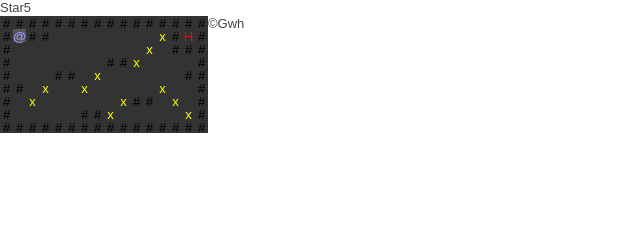
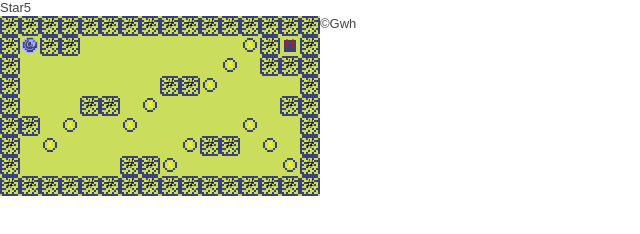
Before and after one commit to gwenhael-le-moine/jsstar, a plain HTML site: page index.html in a window 1280 px wide. Shown: the whole page, without its empty margins (0-640 px from the left). Drawn offline with nearby package versions, Linux system fonts and the light colour scheme.

Commit message:
OMG graphics!!

```diff
--- a/css/star.css
+++ b/css/star.css
@@ -1,9 +1,11 @@
-#blackboard{width:16em;background:#333;float:left}
-.starcell{width:1em;height:1em;display:block;float:left;text-align:center}
+#blackboard{width:320px;height:180px;background:#333;float:left}
+.starcell{width:20px;height:20px;display:block;float:left;text-align:center}
 .selected{font-weight:bold}
-.wall{color:#000}
-.ball{color:#99f}
-.cube{color:red}
-.gift{color:yellow}
-.void{}
+.wall{background-image:url(../themes/HP48/tex_wall.png);color:#000}
+.ball{background-image:url(../themes/HP48/tex_ball.png);color:#99f}
+.cube{background-image:url(../themes/HP48/tex_cube.png);color:red}
+.ball_selected{background-image:url(../themes/HP48/tex_ball_selected.png);color:#99f}
+.cube_selected{background-image:url(../themes/HP48/tex_cube_selected.png);color:red}
+.gift{background-image:url(../themes/HP48/tex_gift.png);color:yellow}
+.void{background-image:url(../themes/HP48/tex_empty.png);}
 .selected{background:#555}
--- a/js/star.js
+++ b/js/star.js
@@ -118,7 +118,7 @@ function format_level( state ) {
 		'H': '<span class="starcell cube">H</span>',
 		'@': '<span class="starcell ball">@</span>'
 		};
-	substitutions[ state.moving ] = substitutions[ state.moving ].replace( '">', ' selected">' );
+	substitutions[ state.moving ] = substitutions[ state.moving ].replace( '">', '_selected">' );
 	var myReplacer = Replacer( substitutions );
 	return myReplacer( state.board );
 }
```
